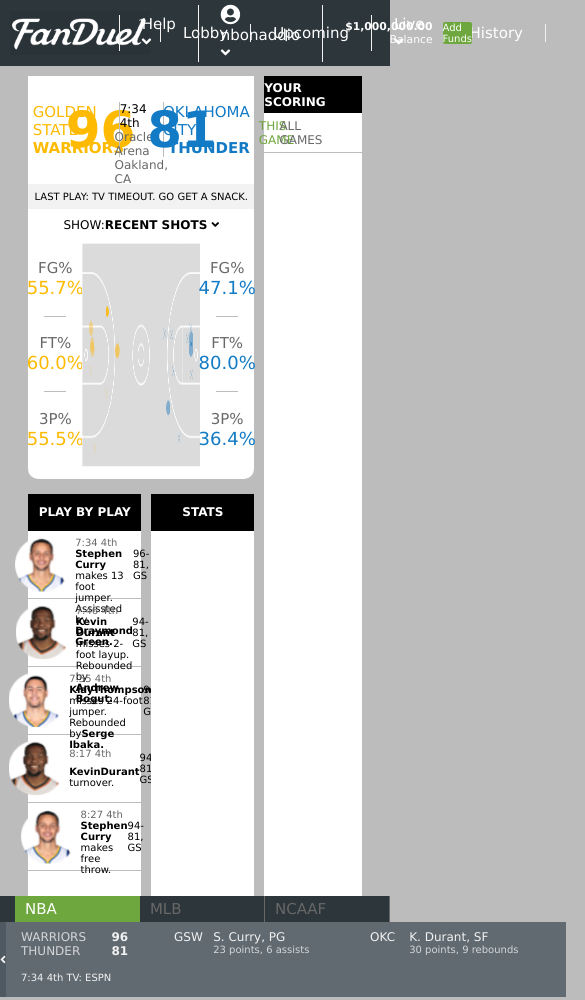
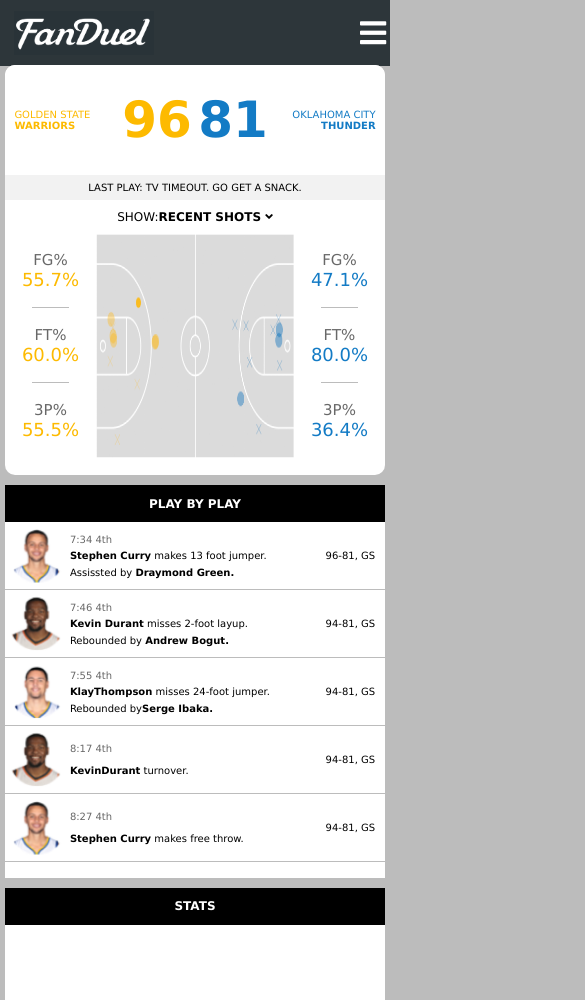
Before and after one commit to tmswartz12/fanduel-html, a plain HTML site: page client/index.html in a window 390 px wide. Shown: the top 1000 px of the page, 585 px wide, since content can reach past the window. Drawn offline with Linux system fonts and the light colour scheme.

Commit message:
feat: mobile responsive complete

```diff
--- a/client/index.html
+++ b/client/index.html
@@ -56,7 +56,9 @@
           <div class="remaining-balance">Balance</div>
         </div>
         <div class="btn-add-funds">Add Funds</div>
+
       </nav>
+      <div class='hamburger'><i class="fas fa-bars"></i></div>
     </div>
 
     <!-- End Nav Bar-->
--- a/public/style.css
+++ b/public/style.css
@@ -41,7 +41,9 @@
 }
 
 /* Start Nav Bar */
-
+.hamburger {
+  display: none;
+}
 .nav-bar {
   display: flex;
   width: 100vw;
@@ -172,6 +174,7 @@
   justify-content: center;
   align-items: center;
   background-color: white;
+  border-radius: 10px;
 }
 
 .team-box {
@@ -444,6 +447,11 @@
   color: #686868;
 }
 
+.league:hover {
+  background-color: #6ea73d;
+  color: white;
+}
+
 .league-active {
   background-color: #6ea73d;
   border: none;
@@ -595,3 +603,156 @@
 }
 
 /* End Footer */
+
+/* Media Queries */
+
+@media only screen and (max-width: 1300px) {
+  .nav-menu-left,
+  .nav-menu-right {
+    display: none;
+  }
+
+  .hamburger {
+    display: flex;
+    width: 75%;
+    justify-content: flex-end;
+    color: white;
+    font-size: 30px;
+  }
+
+  .main-body-left {
+    width: 65%;
+  }
+  .main-body-right {
+    width: 30%;
+  }
+}
+
+@media only screen and (max-width: 1100px) {
+  .main-body {
+    display: flex;
+    width: 100%;
+    height: 1215px;
+    justify-content: center;
+    margin-top: 10px;
+  }
+
+  .main-body-left {
+    display: flex;
+    margin-right: 5px;
+    flex-direction: column;
+    justify-content: unset;
+  }
+
+  .main-body-left-row {
+    display: flex;
+    width: 100%;
+    height: 805px;
+    flex-direction: column;
+  }
+
+  .game-info-column {
+    width: 100%;
+    margin-top: 10px;
+  }
+
+  .stats {
+    margin-top: 10px;
+    margin-left: 0px;
+  }
+
+  .scorecard {
+    height: 410px;
+  }
+}
+
+@media only screen and (max-width: 975px) {
+  .main-body {
+    height: 1290px;
+    flex-direction: column;
+    align-items: center;
+  }
+
+  .main-body-left {
+    width: 90%;
+    margin-right: 0px;
+  }
+
+  .main-body-right {
+    width: 90%;
+    margin-top: 10px;
+    margin-bottom: 10px;
+  }
+
+  .main-body-left-row {
+    display: flex;
+    width: 100%;
+    height: 805px;
+    flex-direction: column;
+  }
+
+  .game-info-column {
+    width: 100%;
+    margin-top: 10px;
+  }
+
+  .scorecard {
+    height: 410px;
+  }
+
+  .active-boxscore,
+  .active-boxscore-row {
+    display: none;
+  }
+}
+
+@media only screen and (max-width: 975px) {
+  .hamburger {
+    width: 55%;
+  }
+
+  .main-body-left {
+    width: 95%;
+    margin-right: 0px;
+  }
+
+  .main-body-right {
+    width: 95%;
+  }
+}
+
+@media only screen and (max-width: 620px) {
+  .main-body-left {
+    width: 97.5%;
+    margin-right: 0px;
+  }
+
+  .main-body-right {
+    width: 97.5%;
+  }
+  .game-clock {
+    display: none;
+  }
+
+  .team-box {
+    width: 50%;
+  }
+
+  .home-team-name {
+    font-size: 12px;
+  }
+
+  .away-team-name {
+    font-size: 12px;
+  }
+}
+
+@media only screen and (max-width: 400px) {
+  .home-team-name {
+    font-size: 10px;
+  }
+
+  .away-team-name {
+    font-size: 10px;
+  }
+}
```
